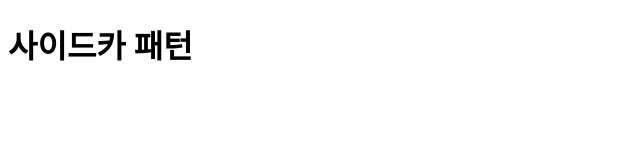
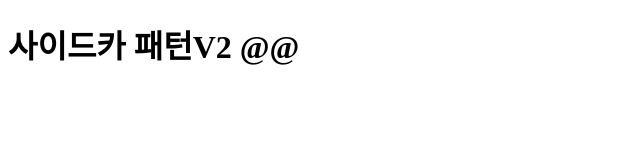
Before and after one commit to nohssam/web_repo, a plain HTML site: page index.html in a window 1280 px wide. Shown: the whole page, without its empty margins (0-640 px from the left). Drawn offline with Linux system fonts and the light colour scheme.

Commit message:
Update index.html

```diff
--- a/index.html
+++ b/index.html
@@ -3,9 +3,9 @@
 <head>
     <meta charset="UTF-8">
     <meta name="viewport" content="width=device-width, initial-scale=1.0">
-    <title>사이드카 패턴</title>
+    <title>사이드카 패턴V2</title>
 </head>
 <body>
-    <h1>사이드카 패턴</h1>
+    <h1>사이드카 패턴V2 @@</h1>
 </body>
 </html>
```
